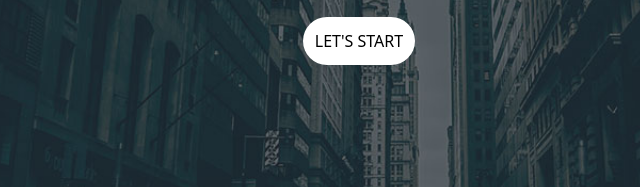
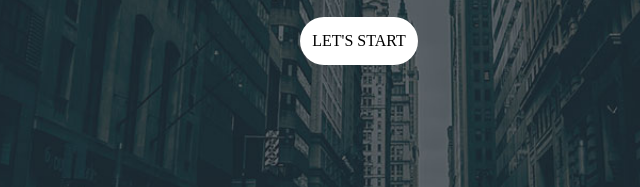
Before and after one commit to NebulusNubium/tinker, a website: page index.html in a window 1280 px wide. Shown: the part 417-604 px from the top of the page, 281-921 px from the left. Drawn offline with Linux system fonts and the light colour scheme; files whose address does not match are found by name; a web font is replaced by a local one.

Commit message:
clone bold button

```diff
--- a/index.html
+++ b/index.html
@@ -31,7 +31,7 @@
 
             <h1 class="w-[50%] font-monterratb text-3xl mb-3">Awesome HTML5 Template TINKER</h1>
             <p class="w-[40%]">Lorem ipsum, dolor sit amet consectetur adipisicing elit. Similique deserunt facilis cum voluptates sunt quo necessitatibus totam repellat neque dolorum!</p>
-            <a class="mt-5 text-black p-3 rounded-3xl bg-white" href="">LET'S START</a>
+            <a class="mt-5 font-monterratb text-black p-3 rounded-3xl bg-white" href="">LET'S START</a>
         </section>
 
         <section id="service" class="bg-[url('../img/about-bg.jpg')] bg-cover h-[80vh] pl-[20%] pb-5">
```
